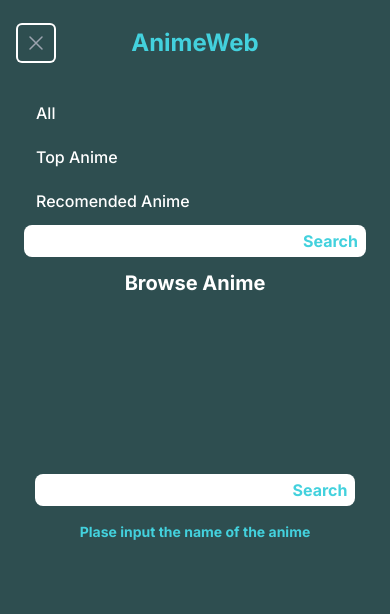
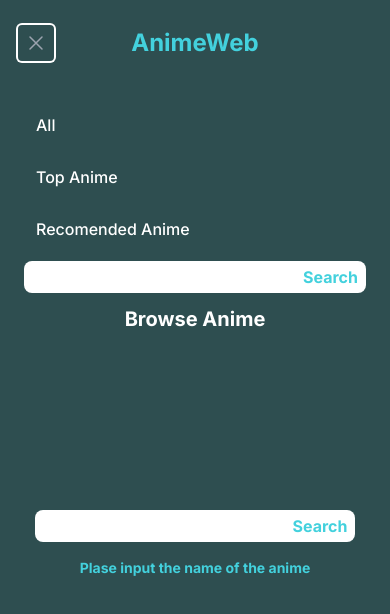
Before and after one commit to Fnrzz/AnimeWebV2, a Next.js app: page /browse in a window 390 px wide. Both pictures are taken after a click on the button "Open main menu". Shown: the top 614 px of the page. Built offline with nearby package versions, Linux system fonts and the light colour scheme.

Commit message:
update Navbae

```diff
--- a/src/components/Navbar/index.jsx
+++ b/src/components/Navbar/index.jsx
@@ -72,8 +72,8 @@ const Navbar = ({ title, link }) => {
       {/* Mobile menu, show/hide based on menu state. */}
       {isMobile && (
         <div className="md:hidden" id="mobile-menu">
-          <ul className="space-y-1 px-2 pb-3 pt-2 ">
-            <li>
+          <ul className=" px-2 pb-3 pt-2 ">
+            <li className="mt-3">
               <a
                 href="/"
                 className={`${
@@ -85,7 +85,7 @@ const Navbar = ({ title, link }) => {
                 All
               </a>
             </li>
-            <li>
+            <li className="mt-3">
               <a
                 href="/top/anime"
                 className={`${
@@ -97,7 +97,7 @@ const Navbar = ({ title, link }) => {
                 Top Anime
               </a>
             </li>
-            <li>
+            <li className="mt-3">
               <a
                 href="/recomended/anime"
                 className={`${
@@ -109,7 +109,7 @@ const Navbar = ({ title, link }) => {
                 Recomended Anime
               </a>
             </li>
-            <li>
+            <li className="mt-3">
               <Search />
             </li>
           </ul>
```
